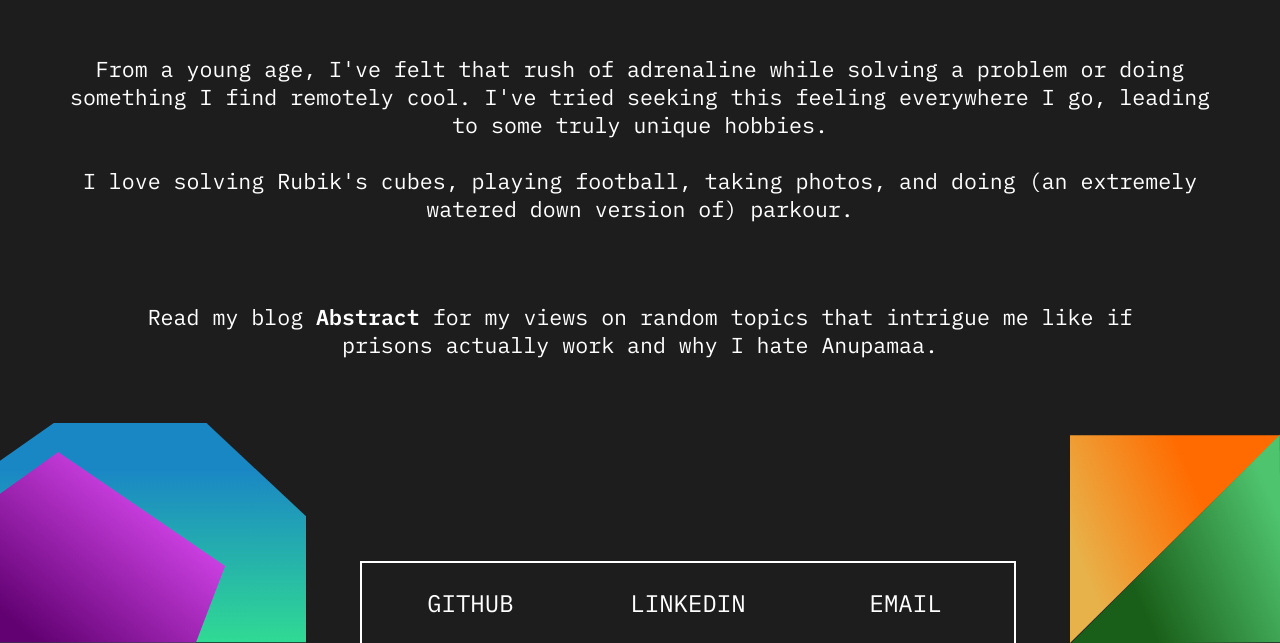
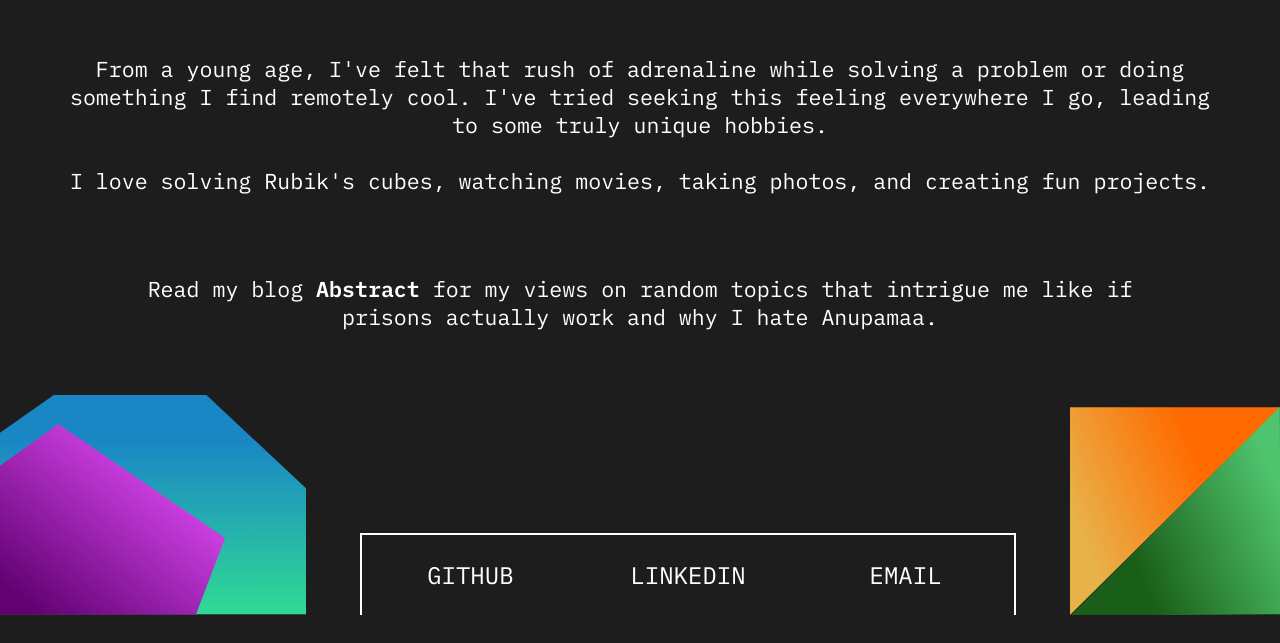
Before and after one commit to TanmeenPatel/personal-site, a Next.js app: page / in a window 1280 px wide. Shown: the part 1642-2285 px from the top of the page. After the commit the page ends 2257 px from the top, so only its background shows below. Built offline with nearby package versions, Linux system fonts and the light colour scheme.

Commit message:
updated content

```diff
--- a/components/Sections/Interests.js
+++ b/components/Sections/Interests.js
@@ -11,9 +11,7 @@ export default function Interests() {
                         remotely cool. I&apos;ve tried seeking this feeling
                         everywhere I go, leading to some truly unique hobbies.
                         <br />
-                        <br />I love solving Rubik&apos;s cubes, playing
-                        football, taking photos, and doing (an extremely watered
-                        down version of) parkour.
+                        <br />I love solving Rubik&apos;s cubes, watching movies, taking photos, and creating fun projects.
                     </p>
                     <p className={styles["about2-mob"]}>
                         From a young age, I&apos;ve felt that rush of adrenaline
@@ -21,9 +19,7 @@ export default function Interests() {
                         remotely cool. I&apos;ve tried seeking this feeling
                         everywhere I go.
                         <br />
-                        <br />I love solving Rubik&apos;s cubes, playing
-                        football, taking photos, and doing (an extremely watered
-                        down version of) parkour.
+                        <br />I love solving Rubik&apos;s cubes, watching movies, taking photos, and creating fun projects.
                     </p>
                     <p className={styles.blog}>
                         Read my blog{" "}
```
